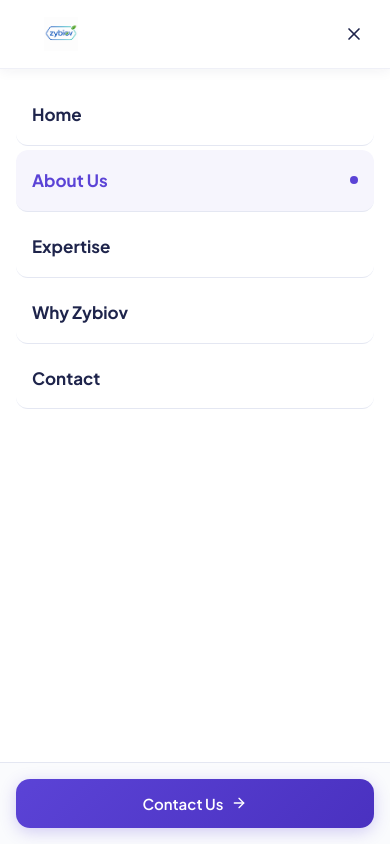
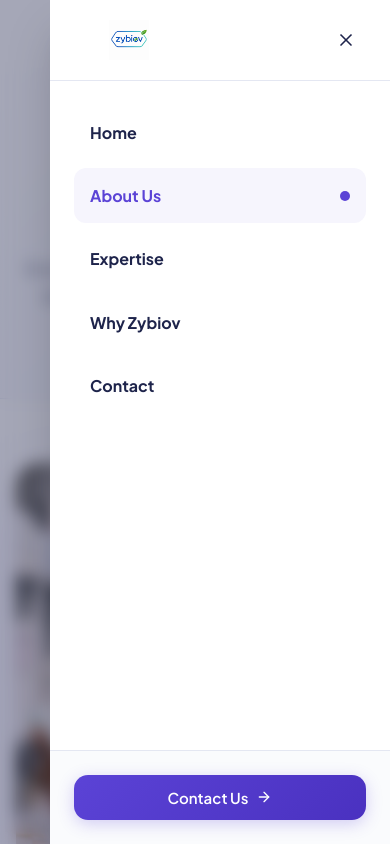
Before and after one commit to visheshsanghvi112/zybiov, a Next.js app: page /about in a window 390 px wide. Both pictures are taken after a click on the button "Open menu". Shown: the top 844 px of the page. Built offline with nearby package versions, Linux system fonts and the light colour scheme.

Commit message:
Update navbar logo sizes and implement right-side slide-in mobile menu drawer

```diff
--- a/src/components/layout/navbar.tsx
+++ b/src/components/layout/navbar.tsx
@@ -1,5 +1,4 @@
 "use client";
-
 import { useState, useEffect } from "react";
 import Link from "next/link";
 import { usePathname } from "next/navigation";
@@ -54,22 +53,22 @@
         transition={{ duration: 0.6, ease: [0.25, 0.1, 0.25, 1] }}
         className={cn(
           "fixed top-0 left-0 right-0 z-50 transition-all duration-300",
-          scrolled || mobileOpen
-            ? "bg-white/95 backdrop-blur-md shadow-[0_2px_12px_rgba(30,36,75,0.06)] border-b border-[#E4E7F2]/60"
-            : "bg-transparent"
+          scrolled
+            ? "bg-white/95 backdrop-blur-md shadow-[0_2px_16px_rgba(30,36,75,0.05)] border-b border-[#E4E7F2]/60 py-2"
+            : "bg-transparent py-4"
         )}
       >
-        <nav className="max-w-7xl mx-auto px-4 sm:px-6 lg:px-8 flex items-center justify-between h-[68px] sm:h-[76px]">
+        <nav className="max-w-7xl mx-auto px-4 sm:px-6 lg:px-8 flex items-center justify-between h-[76px] sm:h-[84px]">
           {/* Logo */}
           <Link href="/" className="flex items-center gap-2 group flex-shrink-0">
-            <div className="relative w-[90px] h-[34px] sm:w-[110px] sm:h-[40px] transition-opacity duration-300 group-hover:opacity-90">
+            <div className="relative w-[130px] h-[48px] sm:w-[170px] sm:h-[62px] transition-transform duration-300 group-hover:scale-[1.02]">
               <Image
                 src="/logo.png"
                 alt="Zybiov Multi-Activities Limited"
                 fill
-                className="object-contain mix-blend-multiply"
+                className="object-contain"
                 priority
-                sizes="(max-width: 640px) 90px, 110px"
+                sizes="(max-width: 640px) 130px, 170px"
               />
             </div>
           </Link>
@@ -83,7 +82,7 @@
                   key={link.href}
                   href={link.href}
                   className={cn(
-                    "relative px-3.5 py-2 text-[14px] font-semibold transition-all duration-200 rounded-lg hover:text-[#5B43D6] hover:bg-[#5B43D6]/5",
+                    "relative px-4 py-2 text-[15px] font-semibold transition-all duration-200 rounded-lg hover:text-[#5B43D6] hover:bg-[#5B43D6]/5",
                     isActive ? "text-[#5B43D6]" : "text-[#1E244B]"
                   )}
                 >
@@ -91,7 +90,7 @@
                   {isActive && (
                     <motion.span
                       layoutId="activeNavUnderline"
-                      className="absolute bottom-0.5 left-3.5 right-3.5 h-0.5 bg-[#5B43D6] rounded-full"
+                      className="absolute bottom-0 h-0.5 bg-[#5B43D6] left-4 right-4 rounded-full"
                       transition={{ type: "spring", stiffness: 380, damping: 30 }}
                     />
                   )}
@@ -102,7 +101,7 @@
 
           {/* CTA — desktop only */}
           <div className="hidden lg:flex items-center gap-4">
-            <Link href="/contact" className="btn-primary text-sm py-2.5 px-5">
+            <Link href="/contact" className="btn-primary text-sm py-2.5 px-6">
               Contact Us
               <ArrowRight className="w-4 h-4" />
             </Link>
@@ -110,28 +109,60 @@
 
           {/* Mobile menu toggle */}
           <button
-            onClick={() => setMobileOpen(!mobileOpen)}
-            className="lg:hidden w-10 h-10 flex items-center justify-center rounded-xl text-[#1E244B] hover:bg-[#5B43D6]/5 transition-colors"
-            aria-label={mobileOpen ? "Close menu" : "Open menu"}
+            onClick={() => setMobileOpen(true)}
+            className="lg:hidden w-11 h-11 flex items-center justify-center rounded-xl text-[#1E244B] hover:bg-[#5B43D6]/5 transition-colors"
+            aria-label="Open menu"
             aria-expanded={mobileOpen}
           >
-            {mobileOpen ? <X className="w-5 h-5" /> : <Menu className="w-5 h-5" />}
+            <Menu className="w-6 h-6" />
           </button>
         </nav>
       </motion.header>
 
-      {/* Mobile Menu Overlay */}
+      {/* Right side slide-in Mobile Menu */}
       <AnimatePresence>
         {mobileOpen && (
+          <>
+            {/* Backdrop */}
             <motion.div
-            initial={{ opacity: 0, y: -10 }}
-            animate={{ opacity: 1, y: 0 }}
-            exit={{ opacity: 0, y: -10 }}
-            transition={{ duration: 0.25, ease: [0.25, 0.1, 0.25, 1] }}
-            className="fixed inset-0 z-40 bg-white flex flex-col"
-            style={{ paddingTop: "68px" }}
+              initial={{ opacity: 0 }}
+              animate={{ opacity: 1 }}
+              exit={{ opacity: 0 }}
+              transition={{ duration: 0.3 }}
+              onClick={() => setMobileOpen(false)}
+              className="fixed inset-0 z-50 bg-[#1E244B]/40 backdrop-blur-sm lg:hidden"
+            />
+
+            {/* Sidebar Drawer */}
+            <motion.div
+              initial={{ x: "100%" }}
+              animate={{ x: 0 }}
+              exit={{ x: "100%" }}
+              transition={{ type: "spring", damping: 25, stiffness: 200 }}
+              className="fixed right-0 top-0 bottom-0 z-50 w-full max-w-[340px] bg-white shadow-2xl flex flex-col h-full lg:hidden"
             >
-            <div className="flex flex-col gap-1 p-4 sm:p-6 flex-1 overflow-y-auto">
+              {/* Drawer Header */}
+              <div className="flex items-center justify-between px-6 py-5 border-b border-[#E4E7F2]">
+                <div className="relative w-[110px] h-[40px]">
+                  <Image
+                    src="/logo.png"
+                    alt="Zybiov"
+                    fill
+                    className="object-contain"
+                    priority
+                  />
+                </div>
+                <button
+                  onClick={() => setMobileOpen(false)}
+                  className="w-10 h-10 flex items-center justify-center rounded-xl text-[#1E244B] hover:bg-[#5B43D6]/5 transition-colors"
+                  aria-label="Close menu"
+                >
+                  <X className="w-5 h-5" />
+                </button>
+              </div>
+
+              {/* Navigation Links */}
+              <div className="flex flex-col gap-2 p-6 flex-1 overflow-y-auto">
                 {navLinks.map((link, i) => {
                   const isActive = pathname === link.href;
                   return (
@@ -139,39 +170,38 @@
                       key={link.href}
                       initial={{ opacity: 0, x: 20 }}
                       animate={{ opacity: 1, x: 0 }}
-                    transition={{ delay: i * 0.06 }}
+                      transition={{ delay: i * 0.05 }}
                     >
                       <Link
                         href={link.href}
                         onClick={() => setMobileOpen(false)}
                         className={cn(
-                        "flex items-center justify-between px-4 py-4 text-[17px] font-bold border-b border-[#E4E7F2] hover:text-[#5B43D6] hover:bg-[#5B43D6]/5 rounded-xl transition-colors",
-                        isActive ? "text-[#5B43D6] bg-[#5B43D6]/5" : "text-[#1E244B]"
+                          "flex items-center justify-between px-4 py-3.5 text-[16px] font-bold rounded-xl transition-all duration-200",
+                          isActive
+                            ? "text-[#5B43D6] bg-[#5B43D6]/5"
+                            : "text-[#1E244B] hover:text-[#5B43D6] hover:bg-[#5B43D6]/5"
                         )}
                       >
                         {link.label}
-                      {isActive && <span className="w-2 h-2 rounded-full bg-[#5B43D6]" />}
+                        {isActive && <span className="w-2.5 h-2.5 rounded-full bg-[#5B43D6]" />}
                       </Link>
                     </motion.div>
                   );
                 })}
               </div>
 
-            <motion.div
-              initial={{ opacity: 0, y: 10 }}
-              animate={{ opacity: 1, y: 0 }}
-              transition={{ delay: 0.35 }}
-              className="p-4 sm:p-6 border-t border-[#E4E7F2] bg-[#FAFBFD]"
-            >
+              {/* Drawer Footer CTA */}
+              <div className="p-6 border-t border-[#E4E7F2] bg-[#FAFBFD]">
                 <Link
                   href="/contact"
                   onClick={() => setMobileOpen(false)}
-                className="btn-primary w-full justify-center"
+                  className="btn-primary w-full justify-center py-3 text-sm"
                 >
                   Contact Us <ArrowRight className="w-4 h-4" />
                 </Link>
+              </div>
             </motion.div>
-          </motion.div>
+          </>
         )}
       </AnimatePresence>
     </>
```
Lines whose indentation alone changed are shown as unchanged.
